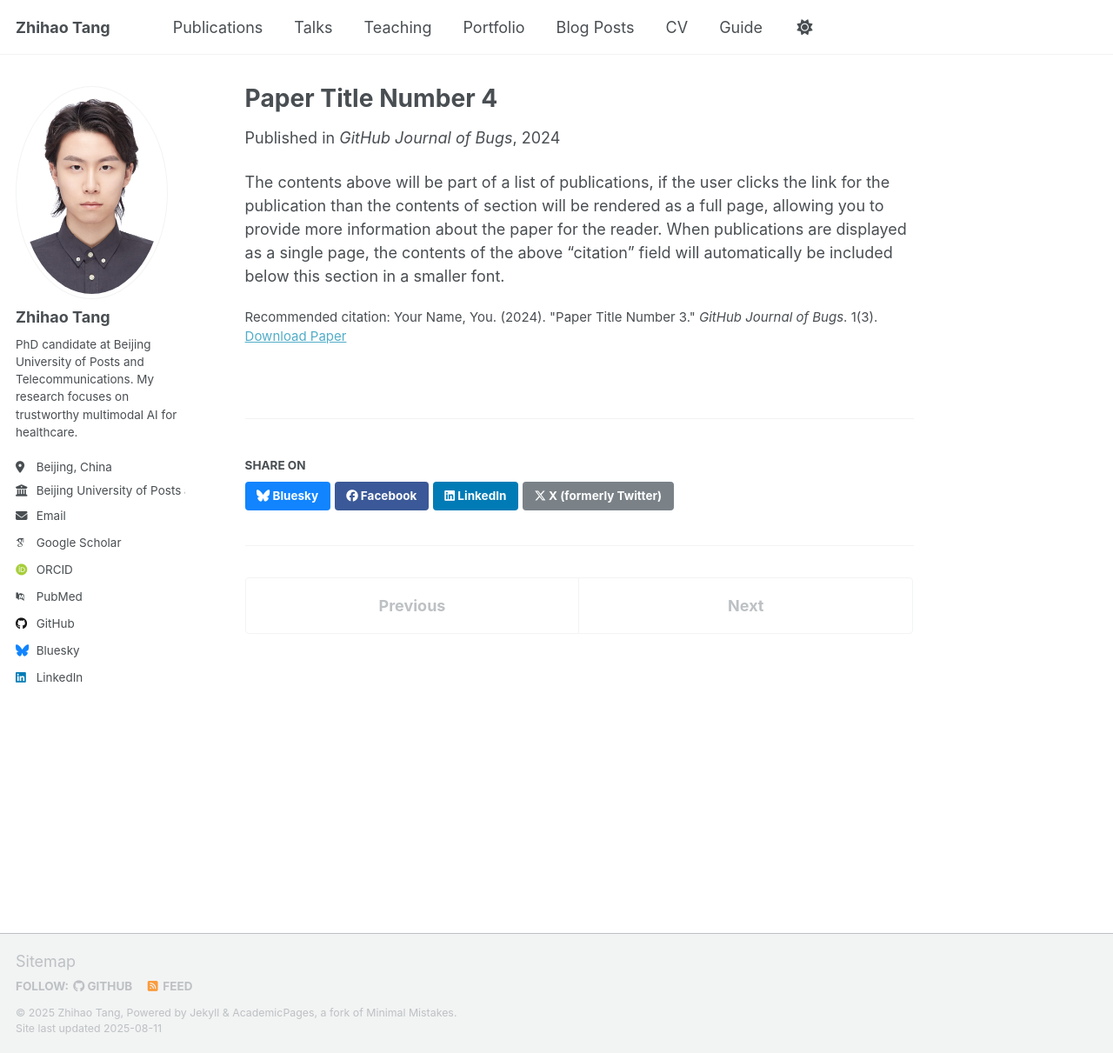
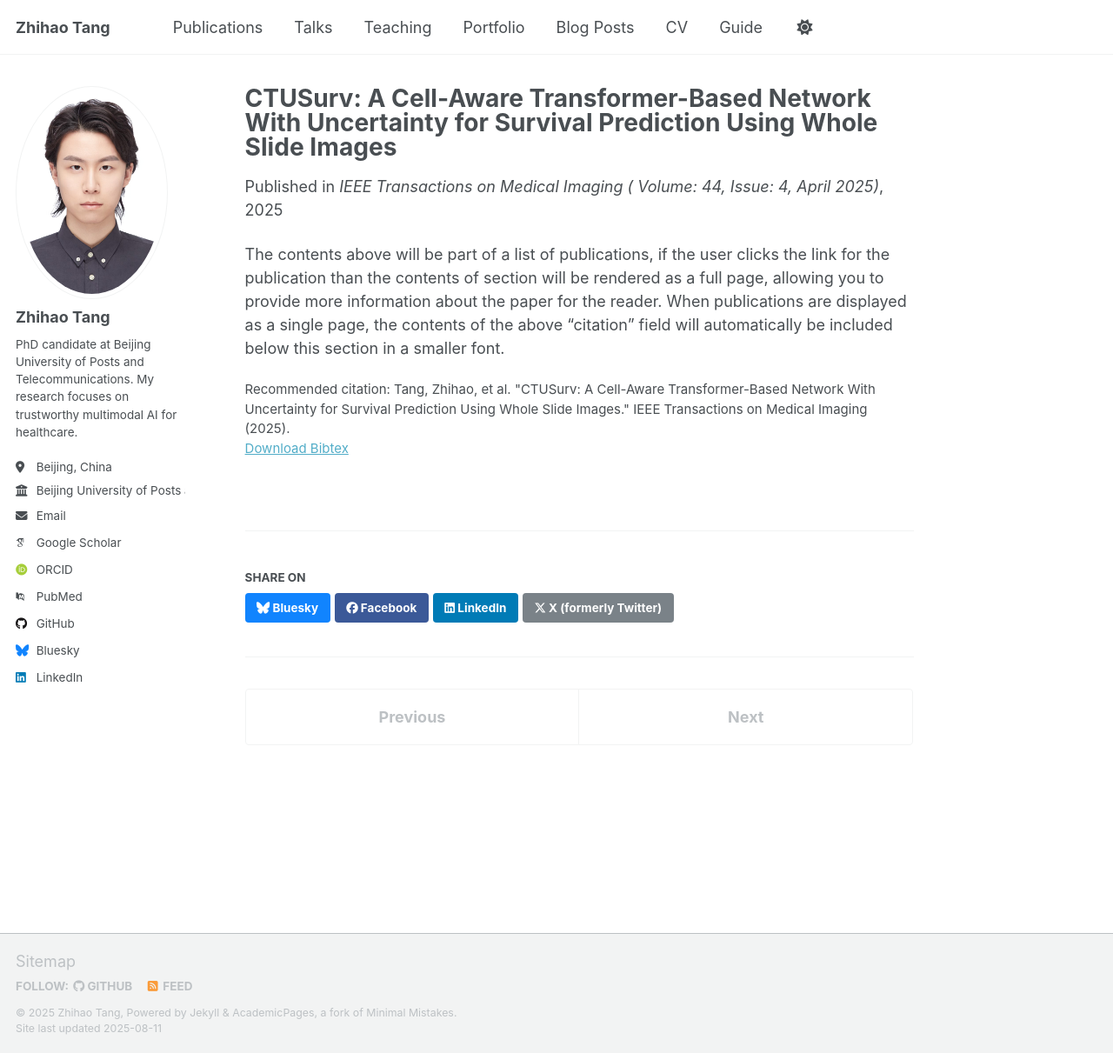
Before and after one commit to t-zhihao/t-zhihao.github.io, a Jekyll site: the page built from _publications/2024-02-17-paper-title-number-4.md, in a window 1280 px wide and 1211 px high. Shown: the whole window at 87% size. Built offline with Jekyll 4.4.1, drawn with Linux system fonts in a browser that asks for light colours; some web fonts are replaced; a script that is not in the unit is left out.

Commit message:
Update 2024-02-17-paper-title-number-4.md

```diff
--- a/_publications/2024-02-17-paper-title-number-4.md
+++ b/_publications/2024-02-17-paper-title-number-4.md
@@ -1,13 +1,14 @@
 ---
-title: "Paper Title Number 4"
+title: "CTUSurv: A Cell-Aware Transformer-Based Network With Uncertainty for Survival Prediction Using Whole Slide Images"
 collection: publications
-category: conferences
+category: manuscripts
 permalink: /publication/2024-02-17-paper-title-number-4
-excerpt: 'This paper is about fixing template issue #693.'
-date: 2024-02-17
-venue: 'GitHub Journal of Bugs'
-paperurl: 'http://academicpages.github.io/files/paper3.pdf'
-citation: 'Your Name, You. (2024). &quot;Paper Title Number 3.&quot; <i>GitHub Journal of Bugs</i>. 1(3).'
+excerpt: >-
+  The performance of deep learning models in pathology is often hindered by the sheer complexity of whole slide images, which includes their gigapixel scale, intricate biological patterns, and inherent noise. Our model tackles this by using a novel Vision Transformer (ViT) architecture with a dual-pronged approach. First, it adopts a multimodal perspective by analyzing both the pathology image and a cell-network graph to capture complex patterns. Second, it quantifies an "uncertainty score" for each prediction, significantly improving clinical utility and trust by allowing physicians to flag uncertain cases for review.
+date: 2025-01-08
+venue: 'IEEE Transactions on Medical Imaging ( Volume: 44, Issue: 4, April 2025)'
+bibtexurl: 'http://t-zhihao.github.io/files/bibtex2.bib'
+citation: 'Tang, Zhihao, et al. "CTUSurv: A Cell-Aware Transformer-Based Network With Uncertainty for Survival Prediction Using Whole Slide Images." IEEE Transactions on Medical Imaging (2025).'
 ---
 
 The contents above will be part of a list of publications, if the user clicks the link for the publication than the contents of section will be rendered as a full page, allowing you to provide more information about the paper for the reader. When publications are displayed as a single page, the contents of the above "citation" field will automatically be included below this section in a smaller font.
```
